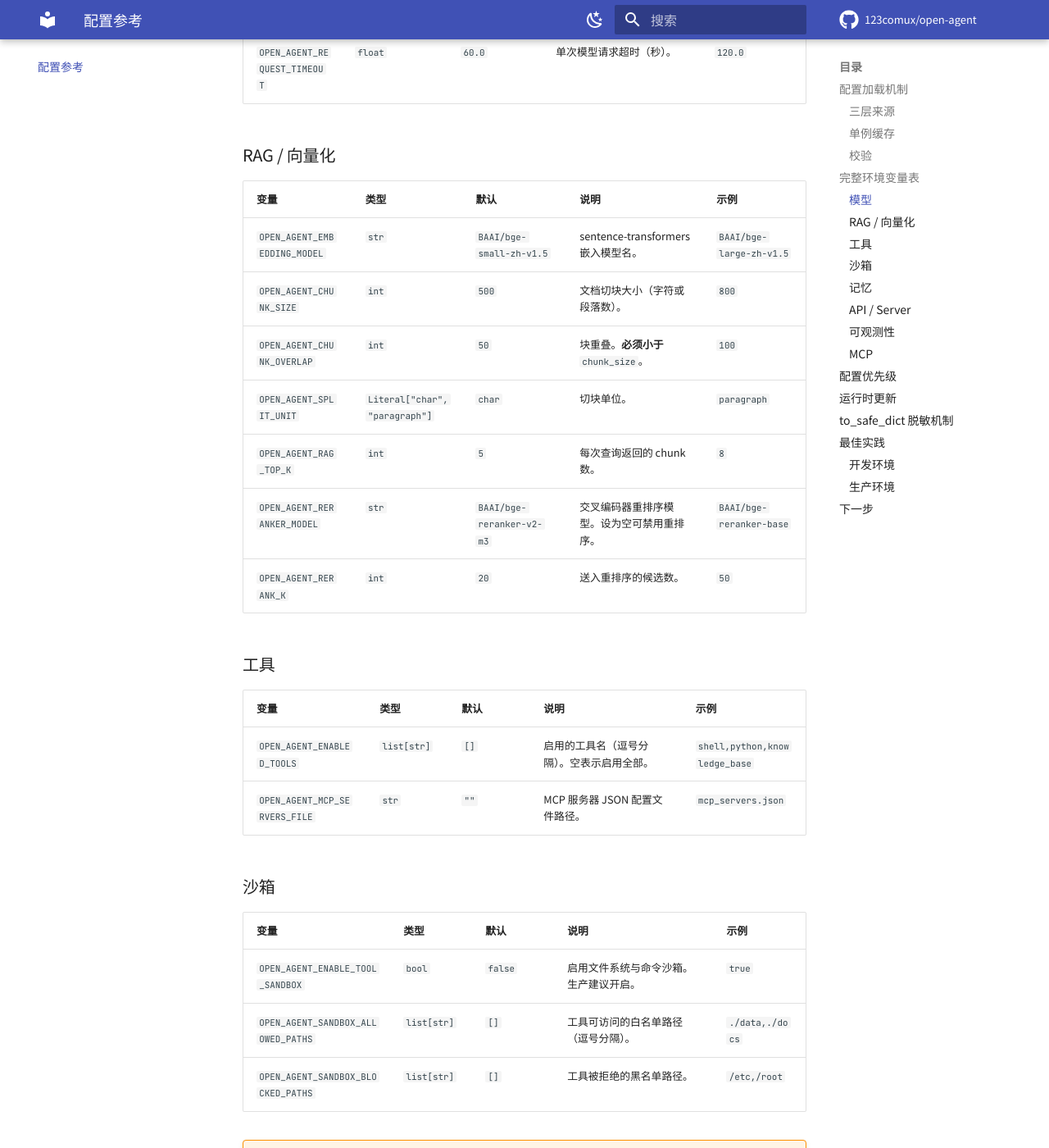
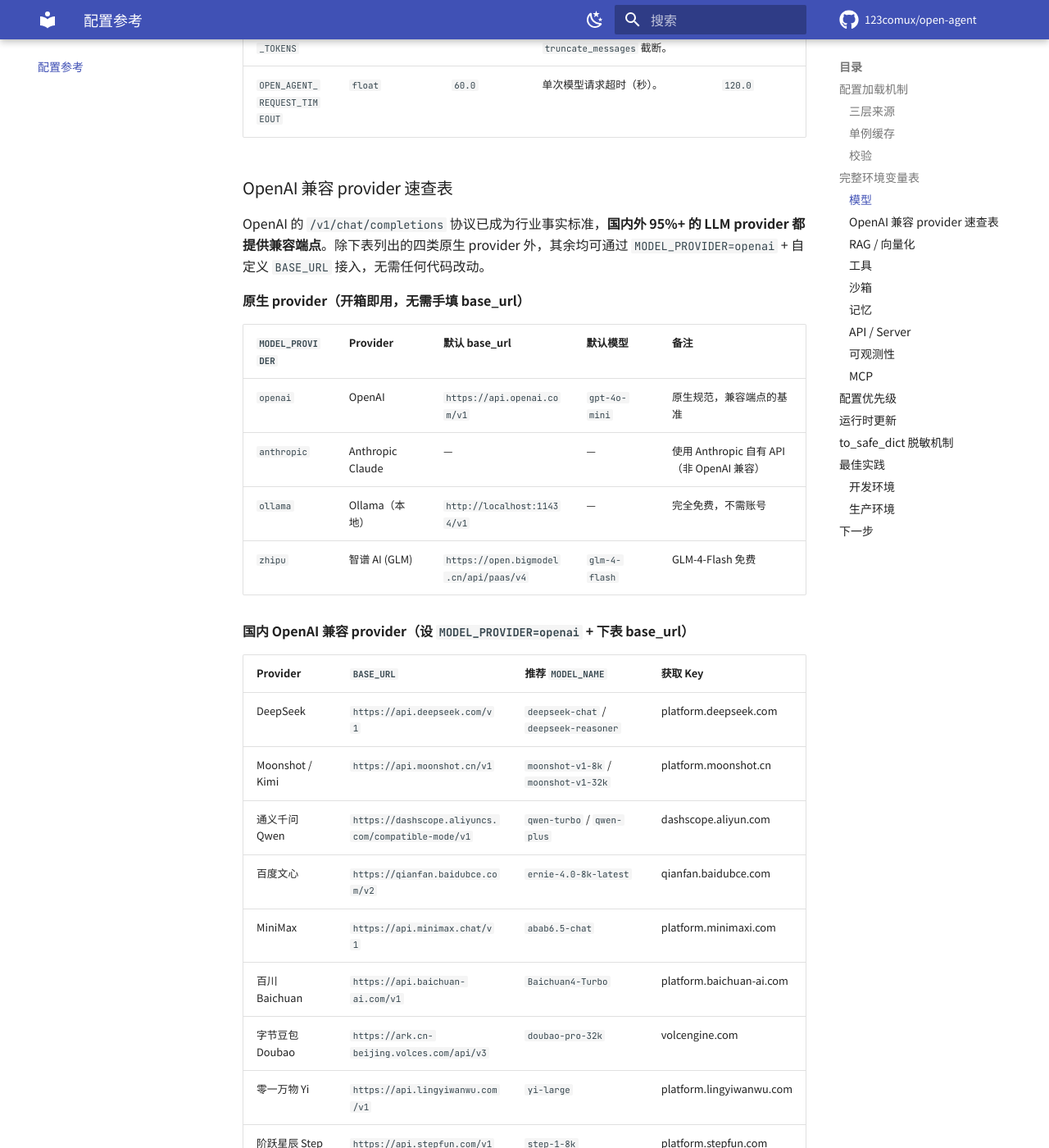
Before and after one commit to 123comux/open-agent, an MkDocs documentation site: the page built from docs/configuration.md, in a window 1280 px wide and 1400 px high, scrolled down 1951 px. Shown: the whole window at 82% size. Built offline with MkDocs 1.6.1 and Material for MkDocs 9.7.7, drawn with Linux system fonts in a browser that asks for light colours; comment, search, counter and statistics services are not loaded; some of the changed text lies outside the part shown.

Commit message:
docs: add OpenAI-compatible provider quick reference (20+ providers)
Documents that OPENAI's /v1/chat/completions protocol is the de-facto
industry standard and covers 95%+ of LLM providers. Users can connect to
DeepSeek, Moonshot, Qwen, Doubao, MiniMax, Groq, Mistral, Together AI,
vLLM, LiteLLM, etc. by setting MODEL_PROVIDER=openai + a custom BASE_URL,
with zero code changes.

The reference table in docs/configuration.md lists base_url + recommended
model + key-acquisition URL for each provider, grouped into:
- Native providers (openai/anthropic/ollama/zhipu) — out-of-box
- Domestic OpenAI-compatible (9 providers)
- International OpenAI-compatible (5 providers)
- Local deployments (4 providers)
- Incompatible exceptions (Anthropic/Gemini/Bedrock) with workarounds

Also updates .env.example header to point users to the quick reference,
and fixes the model_provider Literal doc to include 'zhipu'.

````diff
--- a/docs/configuration.md
+++ b/docs/configuration.md
@@ -43,13 +43,84 @@
 
 | 变量 | 类型 | 默认 | 说明 | 示例 |
 |---|---|---|---|---|
-| `OPEN_AGENT_MODEL_PROVIDER` | `Literal["openai","anthropic","ollama"]` | `openai` | 模型 provider。非法值回退到 `openai`。 | `anthropic` |
+| `OPEN_AGENT_MODEL_PROVIDER` | `Literal["openai","anthropic","ollama","zhipu"]` | `openai` | 模型 provider。`zhipu` 开箱即用智谱端点；其余 20+ 家国内外 provider 可通过 `openai` + 自定义 `base_url` 接入（见下方速查表）。非法值回退到 `openai`。 | `zhipu` |
 | `OPEN_AGENT_API_KEY` | `str` | `""` | Provider 的 API Key。Ollama 可留空。 | `sk-...` |
 | `OPEN_AGENT_BASE_URL` | `str` | `https://api.openai.com/v1` | OpenAI 兼容端点。Anthropic/Ollama 各自的 provider 会忽略此值或按需使用。 | `https://open.bigmodel.cn/api/paas/v4` |
 | `OPEN_AGENT_MODEL_NAME` | `str` | `gpt-4o-mini` | 模型标识符，透传给 provider。 | `claude-3-5-sonnet-20241022` |
 | `OPEN_AGENT_MAX_STEPS` | `int` | `10` | 单轮 ReAct 最大迭代数（防失控）。 | `15` |
 | `OPEN_AGENT_MAX_CONTEXT_TOKENS` | `int` | `8000` | 单次 LLM 请求的最大上下文 token 数；超出会按 `truncate_messages` 截断。 | `16000` |
 | `OPEN_AGENT_REQUEST_TIMEOUT` | `float` | `60.0` | 单次模型请求超时（秒）。 | `120.0` |
+
+### OpenAI 兼容 provider 速查表
+
+OpenAI 的 `/v1/chat/completions` 协议已成为行业事实标准，**国内外 95%+ 的 LLM provider 都提供兼容端点**。除下表列出的四类原生 provider 外，其余均可通过 `MODEL_PROVIDER=openai` + 自定义 `BASE_URL` 接入，无需任何代码改动。
+
+**原生 provider（开箱即用，无需手填 base_url）**
+
+| `MODEL_PROVIDER` | Provider | 默认 base_url | 默认模型 | 备注 |
+|---|---|---|---|---|
+| `openai` | OpenAI | `https://api.openai.com/v1` | `gpt-4o-mini` | 原生规范，兼容端点的基准 |
+| `anthropic` | Anthropic Claude | — | — | 使用 Anthropic 自有 API（非 OpenAI 兼容） |
+| `ollama` | Ollama（本地） | `http://localhost:11434/v1` | — | 完全免费，不需账号 |
+| `zhipu` | 智谱 AI (GLM) | `https://open.bigmodel.cn/api/paas/v4` | `glm-4-flash` | GLM-4-Flash 免费 |
+
+**国内 OpenAI 兼容 provider（设 `MODEL_PROVIDER=openai` + 下表 base_url）**
+
+| Provider | `BASE_URL` | 推荐 `MODEL_NAME` | 获取 Key |
+|---|---|---|---|
+| DeepSeek | `https://api.deepseek.com/v1` | `deepseek-chat` / `deepseek-reasoner` | platform.deepseek.com |
+| Moonshot / Kimi | `https://api.moonshot.cn/v1` | `moonshot-v1-8k` / `moonshot-v1-32k` | platform.moonshot.cn |
+| 通义千问 Qwen | `https://dashscope.aliyuncs.com/compatible-mode/v1` | `qwen-turbo` / `qwen-plus` | dashscope.aliyun.com |
+| 百度文心 | `https://qianfan.baidubce.com/v2` | `ernie-4.0-8k-latest` | qianfan.baidubce.com |
+| MiniMax | `https://api.minimax.chat/v1` | `abab6.5-chat` | platform.minimaxi.com |
+| 百川 Baichuan | `https://api.baichuan-ai.com/v1` | `Baichuan4-Turbo` | platform.baichuan-ai.com |
+| 字节豆包 Doubao | `https://ark.cn-beijing.volces.com/api/v3` | `doubao-pro-32k` | volcengine.com |
+| 零一万物 Yi | `https://api.lingyiwanwu.com/v1` | `yi-large` | platform.lingyiwanwu.com |
+| 阶跃星辰 Step | `https://api.stepfun.com/v1` | `step-1-8k` | platform.stepfun.com |
+
+**国外 OpenAI 兼容 provider**
+
+| Provider | `BASE_URL` | 推荐 `MODEL_NAME` | 备注 |
+|---|---|---|---|
+| Mistral | `https://api.mistral.ai/v1` | `mistral-large-latest` | 欧洲开源厂商 |
+| Groq | `https://api.groq.com/openai/v1` | `llama-3.1-8b-instant` | 超快推理 |
+| Together AI | `https://api.together.xyz/v1` | `meta-llama/Llama-3.3-70B-Instruct-Turbo` | 开源模型聚合 |
+| Perplexity | `https://api.perplexity.ai` | `llama-3.1-sonar-large-128k-online` | 在线搜索增强 |
+| Fireworks AI | `https://api.fireworks.ai/inference/v1` | `accounts/fireworks/models/llama-v3p1-70b-instruct` | 开源模型聚合 |
+
+**本地部署（OpenAI 兼容）**
+
+| Provider | `BASE_URL` | 说明 |
+|---|---|---|
+| vLLM | `http://localhost:8000/v1` | 高性能 GPU 推理 |
+| LocalAI | `http://localhost:8080/v1` | CPU 推理 |
+| LM Studio | `http://localhost:1234/v1` | 桌面应用 |
+| LiteLLM proxy | `http://localhost:4000/v1` | **统一代理 100+ provider，一个端点接所有** |
+
+**不兼容 OpenAI 协议的（需原生 provider 或转换层）**
+
+- **Anthropic** — 自有 API 格式（消息必须严格交替、`max_tokens` 必填）→ 项目已内置 `AnthropicModel`，设 `MODEL_PROVIDER=anthropic` 即可。
+- **Google Gemini 原生 API** — 有 OpenAI 兼容层但多模态等功能受限；若只需文本对话，可用 `MODEL_PROVIDER=openai` + `https://generativelanguage.googleapis.com/v1beta/openai/`。
+- **AWS Bedrock** — 使用 AWS SigV4 签名认证，非 Bearer token；建议在前端部署 LiteLLM proxy 转换。
+
+!!! tip "一个配置走遍所有 provider"
+    下面的 `.env` 模板适用于**任何** OpenAI 兼容 provider，只需替换三处：
+
+    ```dotenv
+    OPEN_AGENT_MODEL_PROVIDER=openai
+    OPEN_AGENT_BASE_URL=<上表中的 base_url>
+    OPEN_AGENT_API_KEY=<对应 provider 的 key>
+    OPEN_AGENT_MODEL_NAME=<上表中的 model_name>
+    ```
+
+    例如接入 DeepSeek：
+
+    ```dotenv
+    OPEN_AGENT_MODEL_PROVIDER=openai
+    OPEN_AGENT_BASE_URL=https://api.deepseek.com/v1
+    OPEN_AGENT_API_KEY=sk-你的DeepSeekKey
+    OPEN_AGENT_MODEL_NAME=deepseek-chat
+    ```
 
 ### RAG / 向量化
 
````
Also changed, not shown: 1 other file.
